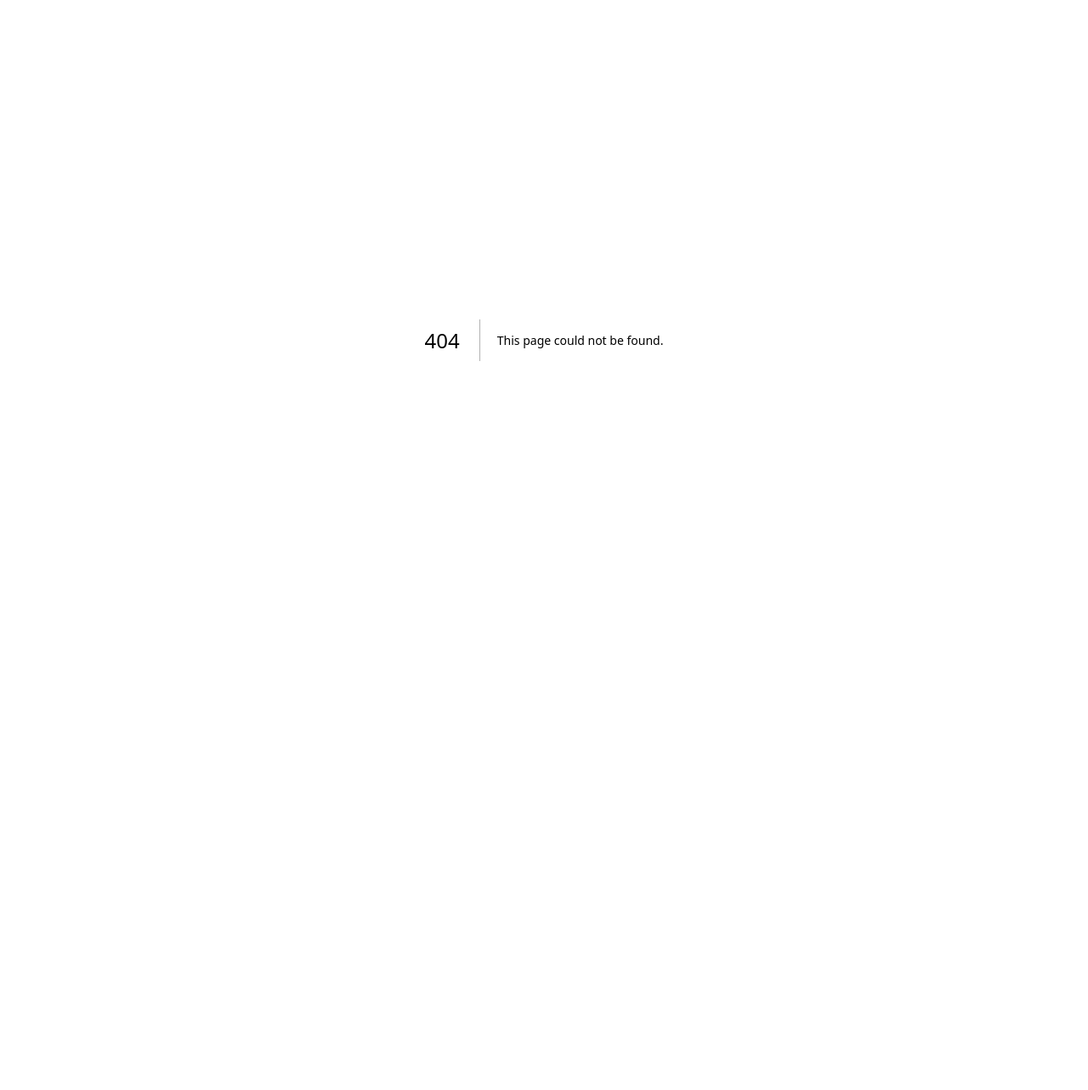
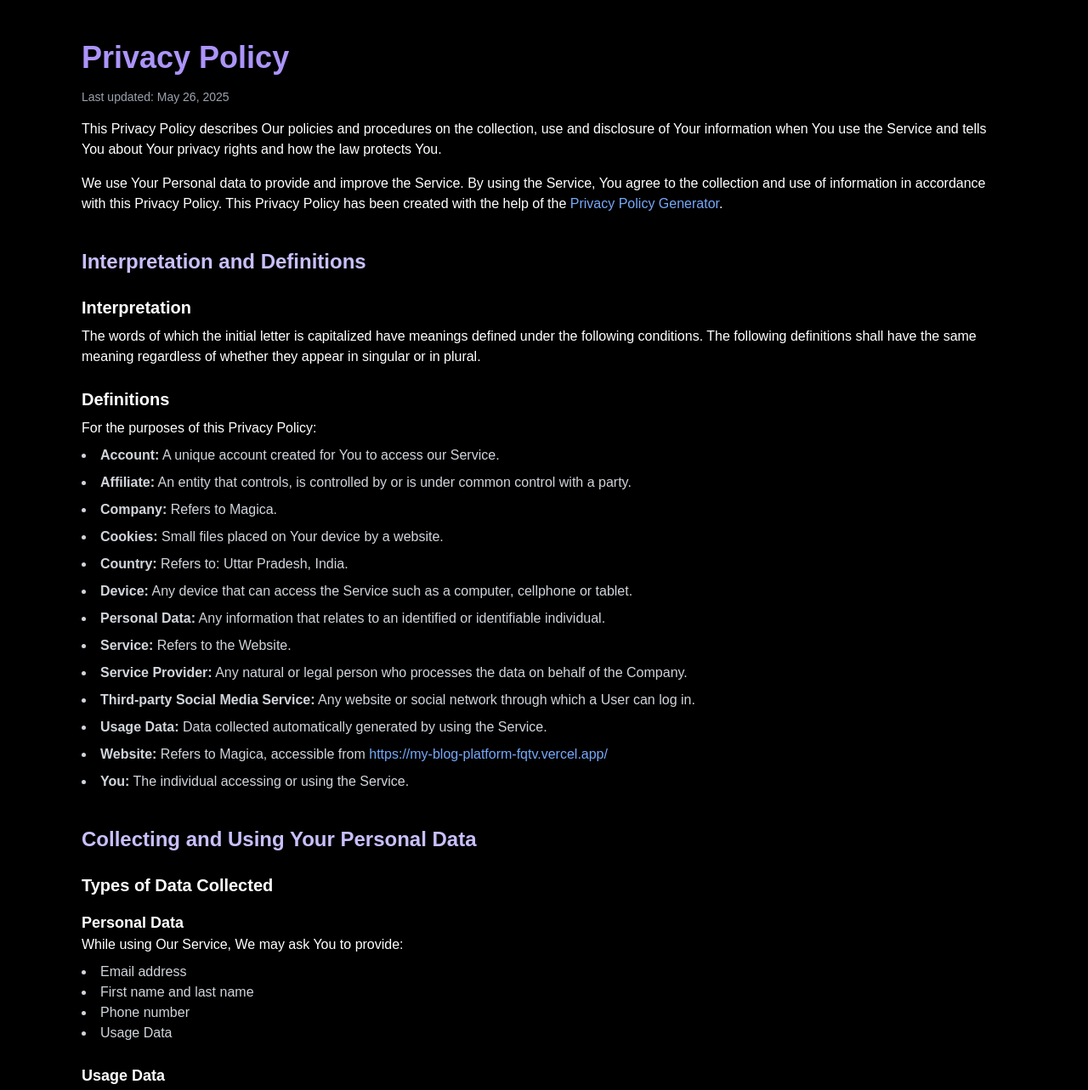
Before and after one commit to Simer13/my-blog-platform, a Next.js app: page /privacy in a window 1280 px wide. Before the commit this address had no page. Shown: the top 1283 px of the page at 85% size. Before the commit the page ends 800 px from the top, so only its background shows below. Built offline with nearby package versions, Linux system fonts and the light colour scheme.

Commit message:
adsense3

```diff
--- /dev/null
+++ b/src/app/privacy/page.tsx
@@ -0,0 +1,156 @@
+'use client';
+
+import React from 'react';
+import Head from 'next/head';
+
+const PrivacyPolicyPage = () => {
+  return (
+    <>
+      <Head>
+        <title>Privacy Policy | Magica</title>
+        <meta name="description" content="Read our privacy policy to learn how we protect your data." />
+      </Head>
+
+      <main className="px-6 md:px-24 py-12 bg-black text-white">
+        <h1 className="text-4xl font-extrabold mb-4 text-purple-400">Privacy Policy</h1>
+        <p className="mb-4 text-sm text-gray-400">Last updated: May 26, 2025</p>
+
+        <p className="mb-4">
+          This Privacy Policy describes Our policies and procedures on the collection, use and disclosure of Your
+          information when You use the Service and tells You about Your privacy rights and how the law protects You.
+        </p>
+
+        <p className="mb-4">
+          We use Your Personal data to provide and improve the Service. By using the Service, You agree to the
+          collection and use of information in accordance with this Privacy Policy. This Privacy Policy has been
+          created with the help of the{' '}
+          <a
+            href="https://www.termsfeed.com/privacy-policy-generator/"
+            target="_blank"
+            rel="noopener noreferrer"
+            className="text-blue-400 hover:underline"
+          >
+            Privacy Policy Generator
+          </a>
+          .
+        </p>
+
+        <h2 className="text-2xl font-bold mt-10 mb-3 text-purple-300">Interpretation and Definitions</h2>
+
+        <h3 className="text-xl font-semibold mt-6 mb-2">Interpretation</h3>
+        <p className="mb-4">
+          The words of which the initial letter is capitalized have meanings defined under the following conditions.
+          The following definitions shall have the same meaning regardless of whether they appear in singular or in
+          plural.
+        </p>
+
+        <h3 className="text-xl font-semibold mt-6 mb-2">Definitions</h3>
+        <p className="mb-2">For the purposes of this Privacy Policy:</p>
+        <ul className="list-disc list-inside space-y-2 mb-6 text-gray-300">
+          <li><strong>Account:</strong> A unique account created for You to access our Service.</li>
+          <li><strong>Affiliate:</strong> An entity that controls, is controlled by or is under common control with a party.</li>
+          <li><strong>Company:</strong> Refers to Magica.</li>
+          <li><strong>Cookies:</strong> Small files placed on Your device by a website.</li>
+          <li><strong>Country:</strong> Refers to: Uttar Pradesh, India.</li>
+          <li><strong>Device:</strong> Any device that can access the Service such as a computer, cellphone or tablet.</li>
+          <li><strong>Personal Data:</strong> Any information that relates to an identified or identifiable individual.</li>
+          <li><strong>Service:</strong> Refers to the Website.</li>
+          <li><strong>Service Provider:</strong> Any natural or legal person who processes the data on behalf of the Company.</li>
+          <li><strong>Third-party Social Media Service:</strong> Any website or social network through which a User can log in.</li>
+          <li><strong>Usage Data:</strong> Data collected automatically generated by using the Service.</li>
+          <li>
+            <strong>Website:</strong> Refers to Magica, accessible from{' '}
+            <a
+              href="https://my-blog-platform-fqtv.vercel.app/"
+              target="_blank"
+              rel="noopener noreferrer"
+              className="text-blue-400 hover:underline"
+            >
+              https://my-blog-platform-fqtv.vercel.app/
+            </a>
+          </li>
+          <li><strong>You:</strong> The individual accessing or using the Service.</li>
+        </ul>
+
+        <h2 className="text-2xl font-bold mt-10 mb-3 text-purple-300">Collecting and Using Your Personal Data</h2>
+
+        <h3 className="text-xl font-semibold mt-6 mb-2">Types of Data Collected</h3>
+        <h4 className="text-lg font-semibold mt-4">Personal Data</h4>
+        <p className="mb-2">While using Our Service, We may ask You to provide:</p>
+        <ul className="list-disc list-inside mb-6 text-gray-300">
+          <li>Email address</li>
+          <li>First name and last name</li>
+          <li>Phone number</li>
+          <li>Usage Data</li>
+        </ul>
+
+        <h4 className="text-lg font-semibold mt-4">Usage Data</h4>
+        <p className="mb-4">Usage Data is collected automatically when using the Service...</p>
+
+        <h4 className="text-lg font-semibold mt-4">Information from Third-Party Social Media Services</h4>
+        <ul className="list-disc list-inside mb-4 text-gray-300">
+          <li>Google</li>
+          <li>Facebook</li>
+          <li>Instagram</li>
+          <li>Twitter</li>
+          <li>LinkedIn</li>
+        </ul>
+        <p className="mb-6">If You decide to register through or grant access to a Third-Party Social Media Service...</p>
+
+        <h4 className="text-lg font-semibold mt-4">Tracking Technologies and Cookies</h4>
+        <p className="mb-2">We use Cookies and similar tracking technologies to track activity...</p>
+        <ul className="list-disc list-inside mb-6 text-gray-300">
+          <li><strong>Cookies or Browser Cookies:</strong> A cookie is a small file placed on Your Device.</li>
+          <li><strong>Web Beacons:</strong> Small electronic files used to count users or understand interaction.</li>
+        </ul>
+
+        <p className="mb-4">
+          Cookies can be &quot;Persistent&quot; or &quot;Session&quot; Cookies.{' '}
+          <a
+            href="https://www.termsfeed.com/blog/cookies/#What_Are_Cookies"
+            target="_blank"
+            rel="noopener noreferrer"
+            className="text-blue-400 hover:underline"
+          >
+            Learn more here
+          </a>
+        </p>
+
+        <ul className="list-disc list-inside mb-8 text-gray-300">
+          <li><strong>Necessary / Essential Cookies:</strong> Session cookies used for authentication.</li>
+          <li><strong>Notice Acceptance Cookies:</strong> Persistent cookies to check cookie consent.</li>
+          <li><strong>Functionality Cookies:</strong> Used to remember preferences.</li>
+        </ul>
+
+        <h3 className="text-xl font-semibold mt-6 mb-2">Use of Your Personal Data</h3>
+        <ul className="list-disc list-inside mb-6 text-gray-300">
+          <li>To provide and maintain our Service</li>
+          <li>To manage Your Account</li>
+          <li>For the performance of a contract</li>
+          <li>To contact You</li>
+          <li>To provide news, updates, and offers</li>
+          <li>To manage Your requests</li>
+          <li>For business transfers</li>
+          <li>For analytics and service improvement</li>
+        </ul>
+
+        <h3 className="text-xl font-semibold mt-6 mb-2">Sharing Your Personal Information</h3>
+        <ul className="list-disc list-inside mb-6 text-gray-300">
+          <li>With Service Providers</li>
+          <li>For business transfers</li>
+          <li>With Affiliates</li>
+          <li>With Business Partners</li>
+          <li>With Other Users</li>
+          <li>With Your consent</li>
+        </ul>
+
+        <h3 className="text-xl font-semibold mt-6 mb-2">Retention and Transfer of Your Personal Data</h3>
+        <p className="mb-4">We retain Your Personal Data only as long as necessary. Your data may be processed outside of Your country.</p>
+
+        <p className="text-sm text-gray-500 mt-12">© 2025 Magica. All rights reserved.</p>
+      </main>
+    </>
+  );
+};
+
+export default PrivacyPolicyPage;
--- a/src/components/Footer.js
+++ b/src/components/Footer.js
@@ -1,4 +1,5 @@
 import React from 'react';
+import Link from 'next/link';
 
 const Footer = () => {
   return (
@@ -25,7 +26,7 @@ const Footer = () => {
                 <a href="contact" className="hover:text-white">Contact Us</a>
               </li>
               <li>
-                <a href="#" className="hover:text-white">Privacy Policy</a>
+                <Link href="/privacy" className="hover:text-white">Privacy Policy</Link>
               </li>
             </ul>
           </div>
--- a/src/components/Header.js
+++ b/src/components/Header.js
@@ -123,10 +123,10 @@ const Header = () => {
                   </div>
                   <div className="py-1">
                     <Link
-                      href="/profile"
+                      href="/privacy"
                       className="block px-4 py-2 text-sm text-gray-700"
                     >
-                      Profile Settings
+                      Privacy Policy
                     </Link>
                     <Link
                       href="/subscriptions"
```
